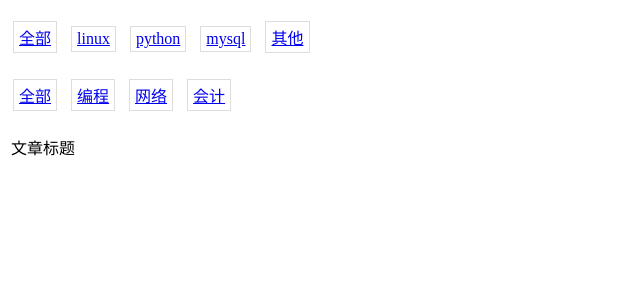
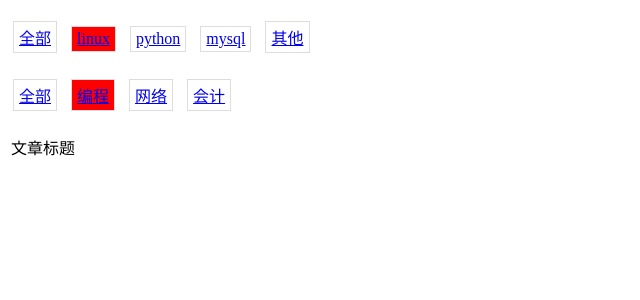
Before and after one commit to gordy2015/django_day25, a Django app: a page that uses templates/search_article.html in a window 1280 px wide. Shown: the top 300 px of the page, without its empty margins (0-640 px from the left). Run offline with Django 3.2, Linux system fonts and the light colour scheme; data comes from the database, SQL or seed files in the repository.

Commit message:
搜索功能active样式

```diff
--- a/app01/views.py
+++ b/app01/views.py
@@ -63,6 +63,7 @@ def search_article(request,*args,**kwargs):
     #     print(i.caption)
     con = {}
     for k,v in kwargs.items():
+        kwargs[k] = int(v)
         if v == '0':
             pass
         else:
--- a/templates/search_article.html
+++ b/templates/search_article.html
@@ -10,22 +10,36 @@
             border: 1px solid #dddddd;
             margin: 5px;
         }
-
+        .condi a.active{
+            background-color: red;
+        }
     </style>
 </head>
 <body class="cate">
-
+    <div class="condi">
         <p>
         <span><a href="/search_article-0-{{ arg_dict.category_id }}.html">全部</a></span>
         {% for m in article_type %}
+            {% if m.id == arg_dict.article_type_id %}
+                <a class="active" href="/search_article-{{ m.id }}-{{ arg_dict.category_id }}.html"> {{ m.caption }}</a>
+            {% else %}
                 <a href="/search_article-{{ m.id }}-{{ arg_dict.category_id }}.html"> {{ m.caption }}</a>
+            {% endif %}
         {% endfor %}
         </p>
 
         <p>
+        {% if arg_dict.category_id == 0 %}
+            <span><a class="active" href="/search_article-{{ arg_dict.article_type_id }}-0.html">全部</a></span>
+        {% else %}
             <span><a href="/search_article-{{ arg_dict.article_type_id }}-0.html">全部</a></span>
+        {% endif %}
         {% for c in category %}
+            {% if c.id == arg_dict.category_id %}
+                <a class="active" href="/search_article-{{ arg_dict.article_type_id }}-{{ c.id }}.html">{{ c.caption }}</a>
+            {% else %}
                 <a href="/search_article-{{ arg_dict.article_type_id }}-{{ c.id }}.html">{{ c.caption }}</a>
+            {% endif %}
         {% endfor %}
         </p>
 
@@ -40,5 +54,6 @@
         {% endfor %}
 
         </table>
+    </div>
 </body>
 </html>
```
Also changed, not shown: app01/templetags/filter_active.py (added, +9 -0 lines). Lines whose indentation alone changed are shown as unchanged.
